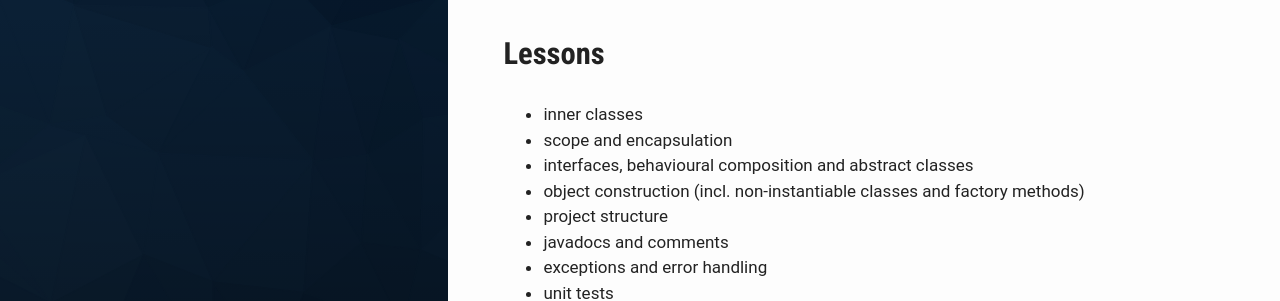
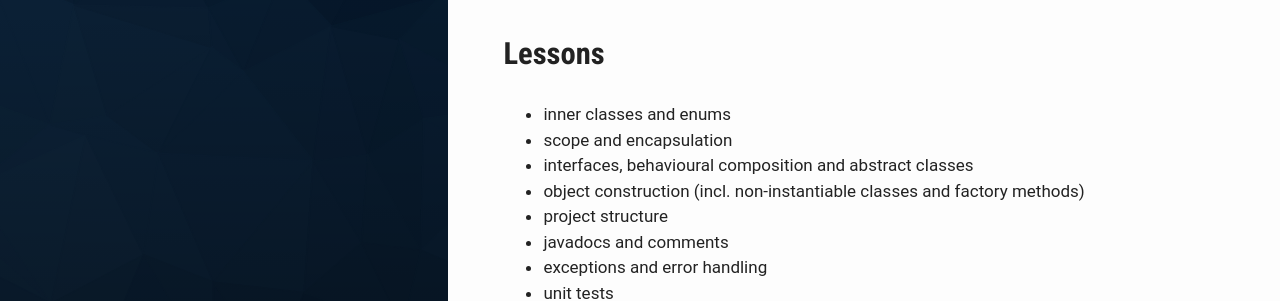
Before and after one commit to esummers1/esummers1.github.io, a Jekyll site: the page built from docs/Todo.md, in a window 1280 px wide and 986 px high. Shown: the part 145-446 px from the top of the window. Built offline with Jekyll 4.4.1, drawn with Linux system fonts in a browser that asks for light colours; our own code applies the rules of GitHub Pages for plain Markdown files.

Commit message:
Update todos

```diff
--- a/docs/Todo.md
+++ b/docs/Todo.md
@@ -1,7 +1,7 @@
 # :bookmark_tabs: To-Do List
 
 ## Lessons
-- inner classes
+- inner classes and enums
 - scope and encapsulation
 - interfaces, behavioural composition and abstract classes
 - object construction (incl. non-instantiable classes and factory methods)
```
